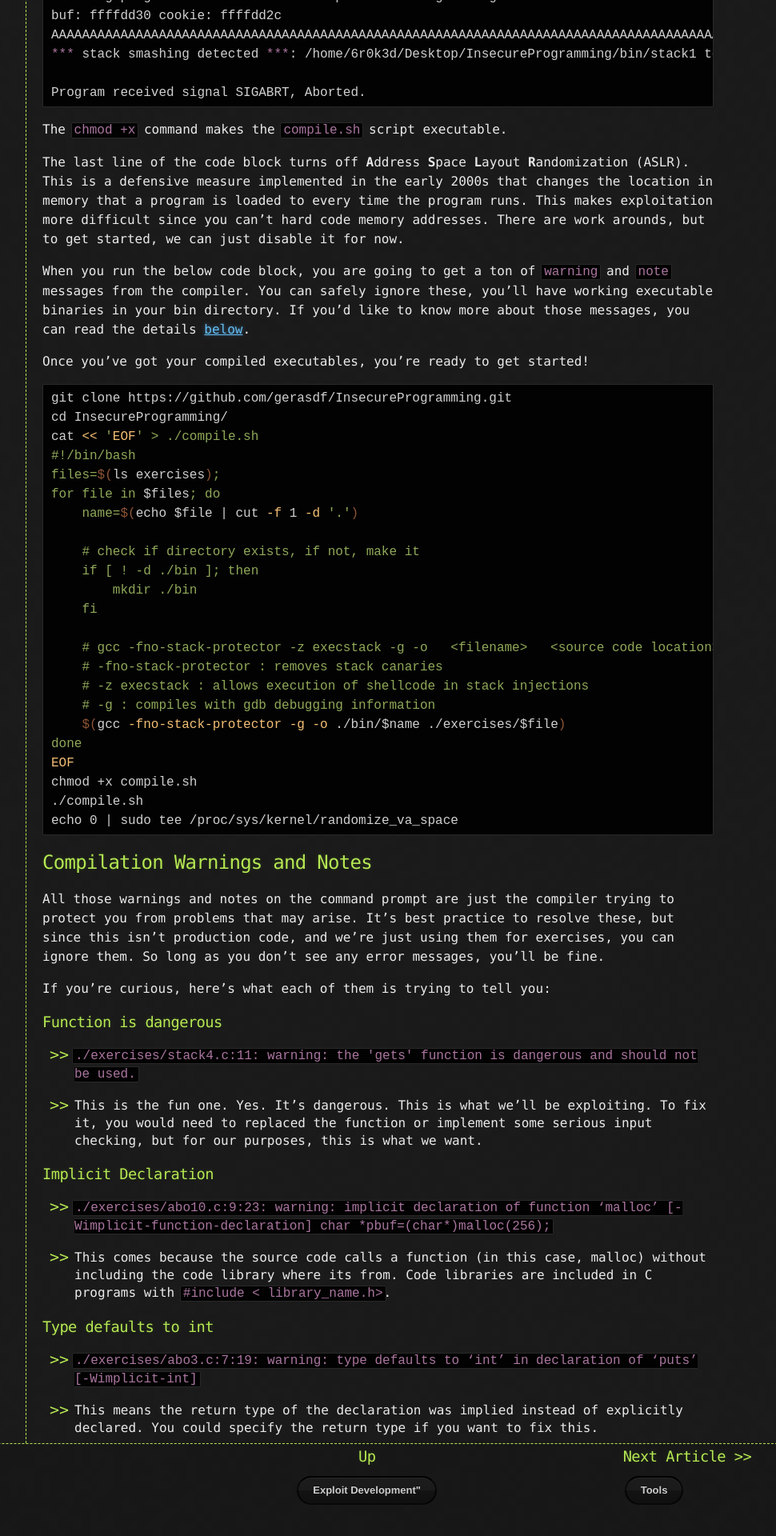
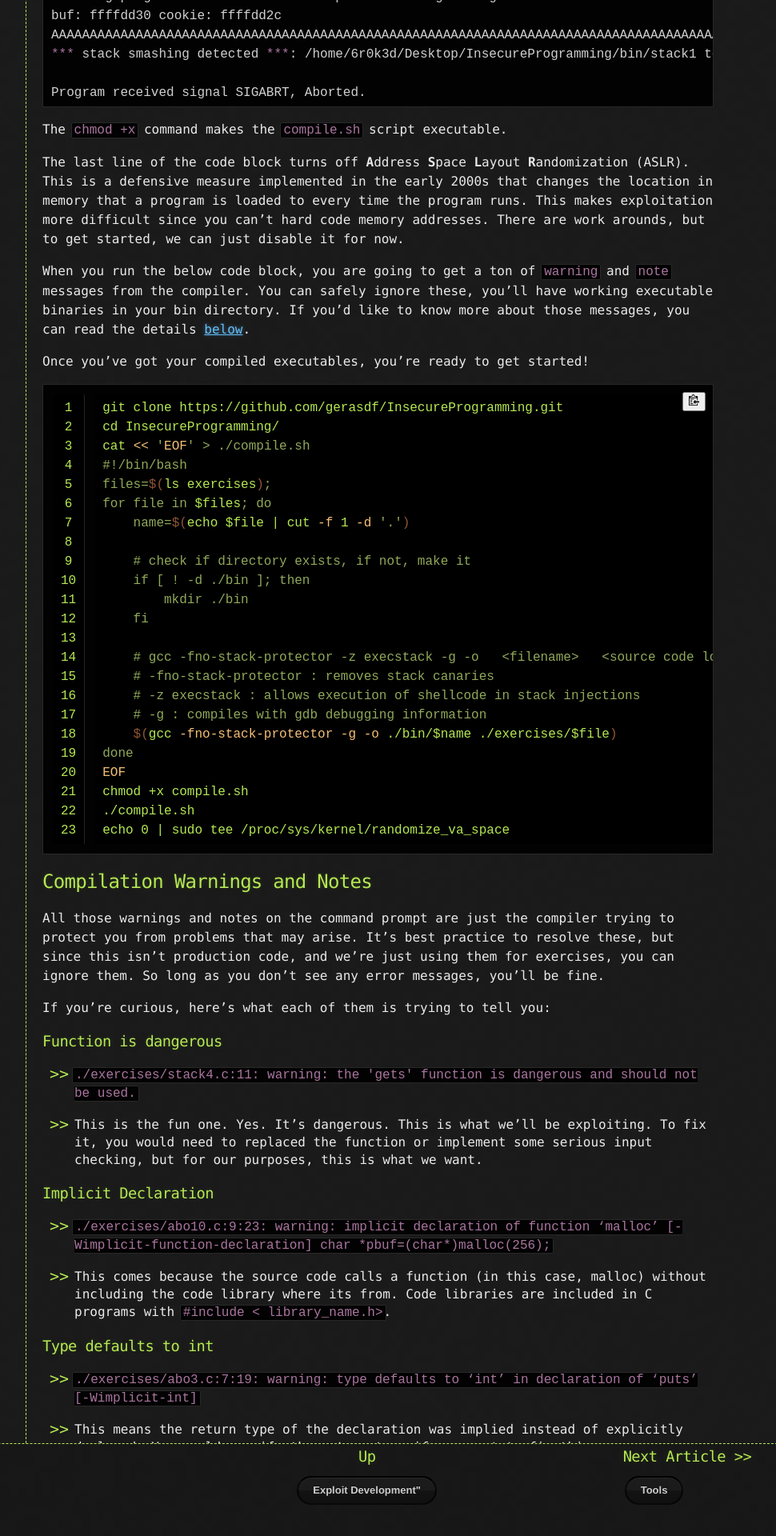
Before and after one commit to 6r0k3d/6r0k3d.github.io, a Jekyll site: the page built from _exdev/intro.md, in a window 1280 px wide. Shown: the part 1561-3481 px from the top of the page at 80% size, without its empty margins (288-1258 px from the left). Built offline with Jekyll 4.4.1, drawn with Linux system fonts in a browser that asks for light colours; nearby versions of some CDN libraries; comment, search, counter and statistics services are not loaded.

Commit message:
Add line numbers to Intro
Add line numbers to code block in intro post with copy button
for easy use

````diff
--- a/_exdev/intro.md
+++ b/_exdev/intro.md
@@ -38,8 +38,6 @@ AAAAAAAAAAAAAAAAAAAAAAAAAAAAAAAAAAAAAAAAAAAAAAAAAAAAAAAAAAAAAAAAAAAAAAAAAAAAAAAA
 Program received signal SIGABRT, Aborted.
 ```
 
-
-
 The `chmod +x` command makes the `compile.sh` script executable.
 
 The last line of the code block turns off **A**ddress **S**pace **L**ayout **R**andomization (ASLR). This is a defensive measure implemented in the early 2000s that changes the location in memory that a program is loaded to every time the program runs. This makes exploitation more difficult since you can't hard code memory addresses. There are work arounds, but to get started, we can just disable it for now.
@@ -48,7 +46,8 @@ When you run the below code block, you are going to get a ton of `warning` and `
 
 Once you've got your compiled executables, you're ready to get started!
 
-```bash
+<div class="code-container">
+{% highlight bash linenos %}
 git clone https://github.com/gerasdf/InsecureProgramming.git
 cd InsecureProgramming/
 cat << 'EOF' > ./compile.sh
@@ -72,8 +71,13 @@ EOF
 chmod +x compile.sh
 ./compile.sh
 echo 0 | sudo tee /proc/sys/kernel/randomize_va_space
-```
+{% endhighlight %}
 
+<button class="cbtn" data-clipboard-target=".code">
+    <img src="/assets/images/clippy.svg" alt="Copy to clipboard" width="13">
+</button>
+
+</div>
 ## Compilation Warnings and Notes
 
 All those warnings and notes on the command prompt are just the compiler trying to protect you from problems that may arise. It's best practice to resolve these, but since this isn't production code, and we're just using them for exercises, you can ignore them. So long as you don't see any error messages, you'll be fine.
````
